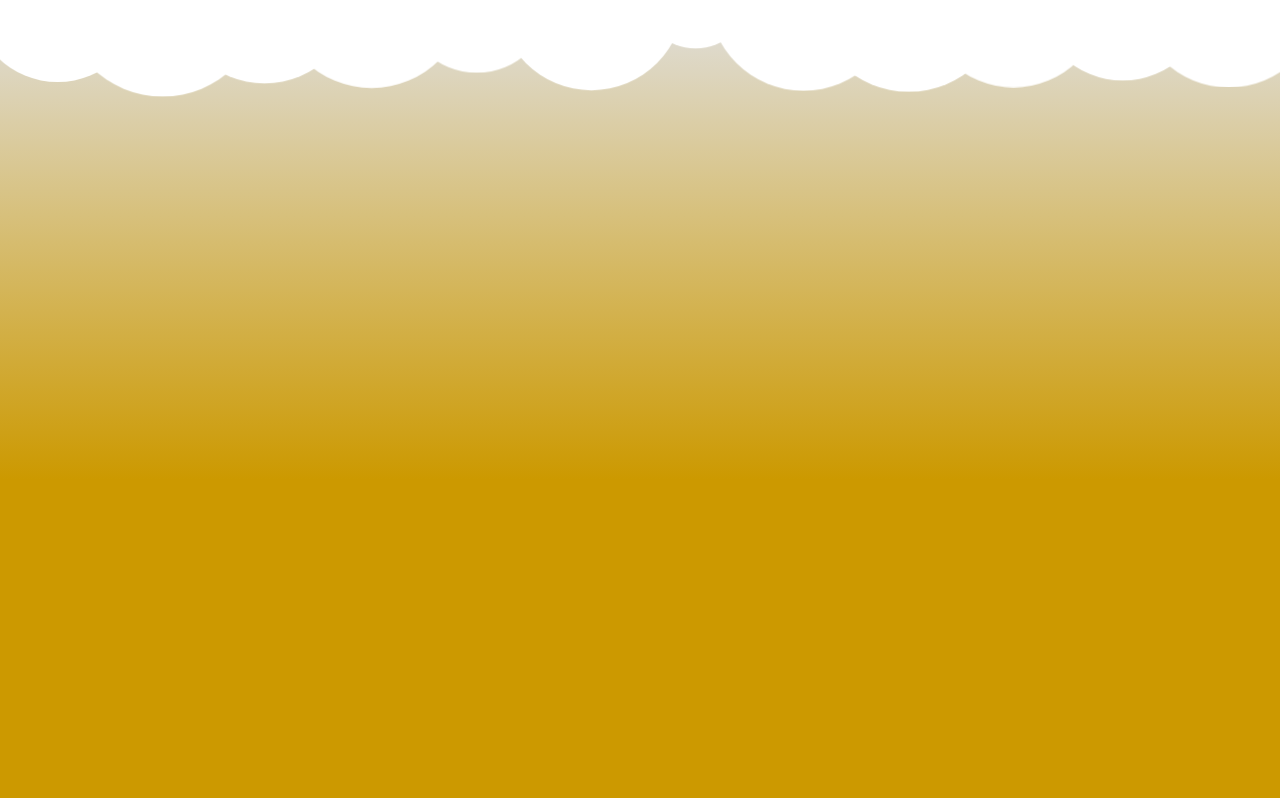
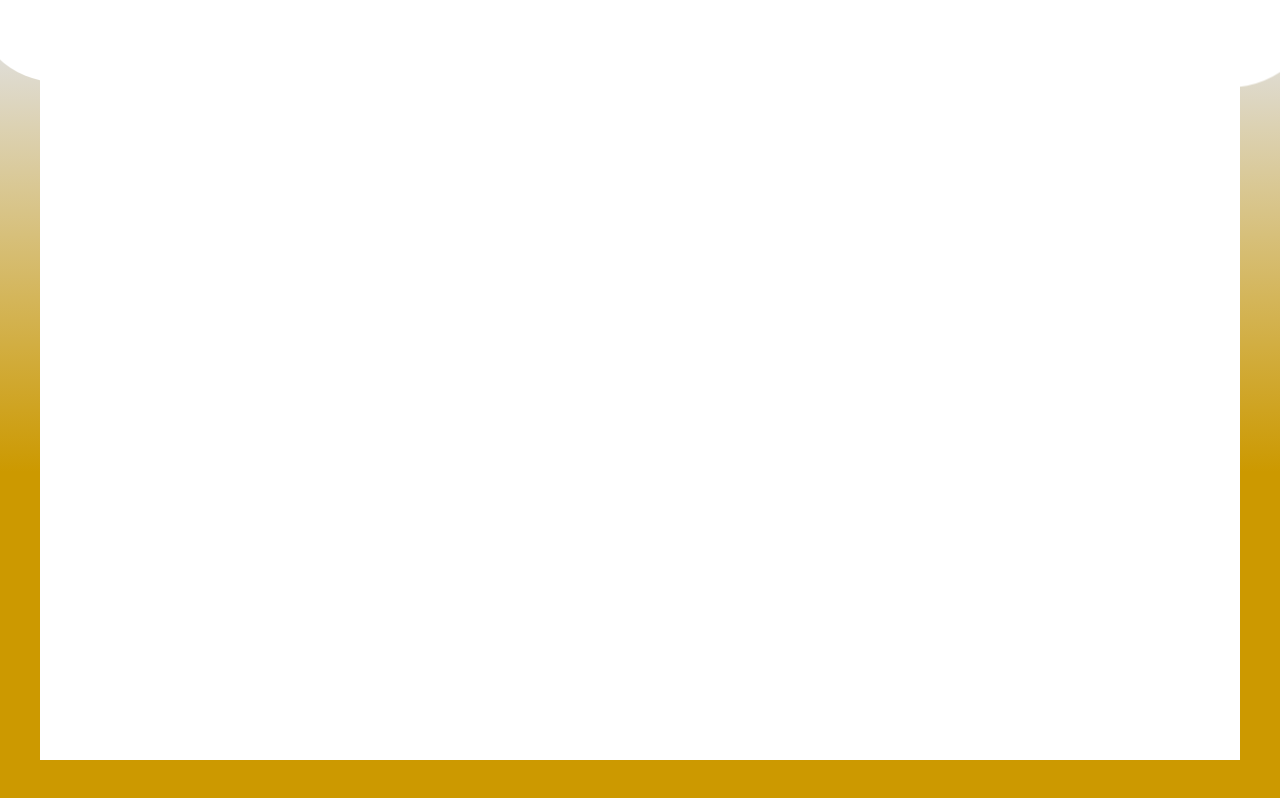
Before and after one commit to francescoiacono/twitch-layout, a React (Vite) app: page / in a window 1280 px wide. Built offline with nearby package versions, Linux system fonts and the light colour scheme.

Commit message:
Make background transparent

```diff
--- a/src/components/effects/beer-froth/beer-froth.module.scss
+++ b/src/components/effects/beer-froth/beer-froth.module.scss
@@ -4,7 +4,7 @@
   block-size: 100%;
 
   overflow: hidden;
-  position: relative;
+  position: absolute;
   --froth-count: 10; // Default value
   --circle-size: calc(100vw / var(--froth-count));
 }
--- a/src/components/features/webcam/webcam.module.scss
+++ b/src/components/features/webcam/webcam.module.scss
@@ -1,7 +1,18 @@
 .container {
+  position: "relative";
   inline-size: 100%;
   block-size: 100%;
-  background: create-gradient(
+  background-color: transparent;
+}
+
+.box {
+  inline-size: 100%;
+  block-size: 100%;
+  padding: 3rem;
+
+  border-width: 4rem;
+  border-style: solid;
+  border-image-source: create-gradient(
     palette("neutral", 200),
     palette("primary", 600),
     linear,
@@ -9,4 +20,5 @@
     0%,
     60%
   );
+  border-image-slice: 1;
 }
--- a/src/components/features/webcam/webcam.tsx
+++ b/src/components/features/webcam/webcam.tsx
@@ -5,6 +5,7 @@ export const Webcam: React.FC = () => {
   return (
     <div className={styles.container}>
       <BeerFroth />
+      <div className={styles.box}></div>
     </div>
   );
 };
```
